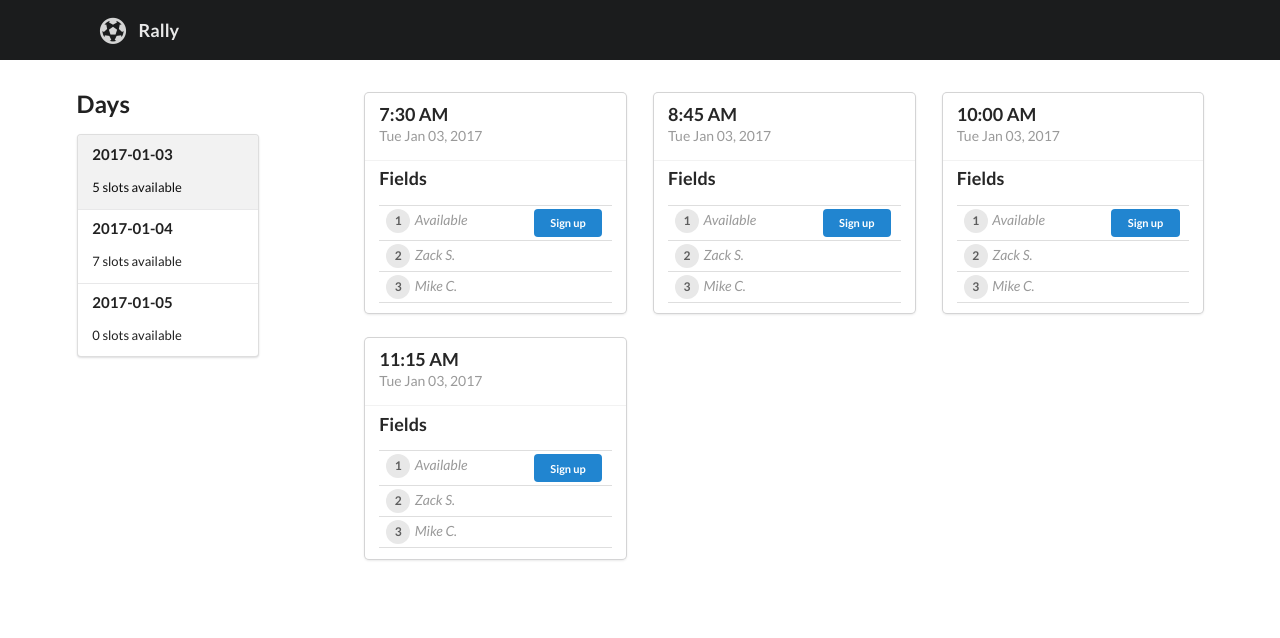
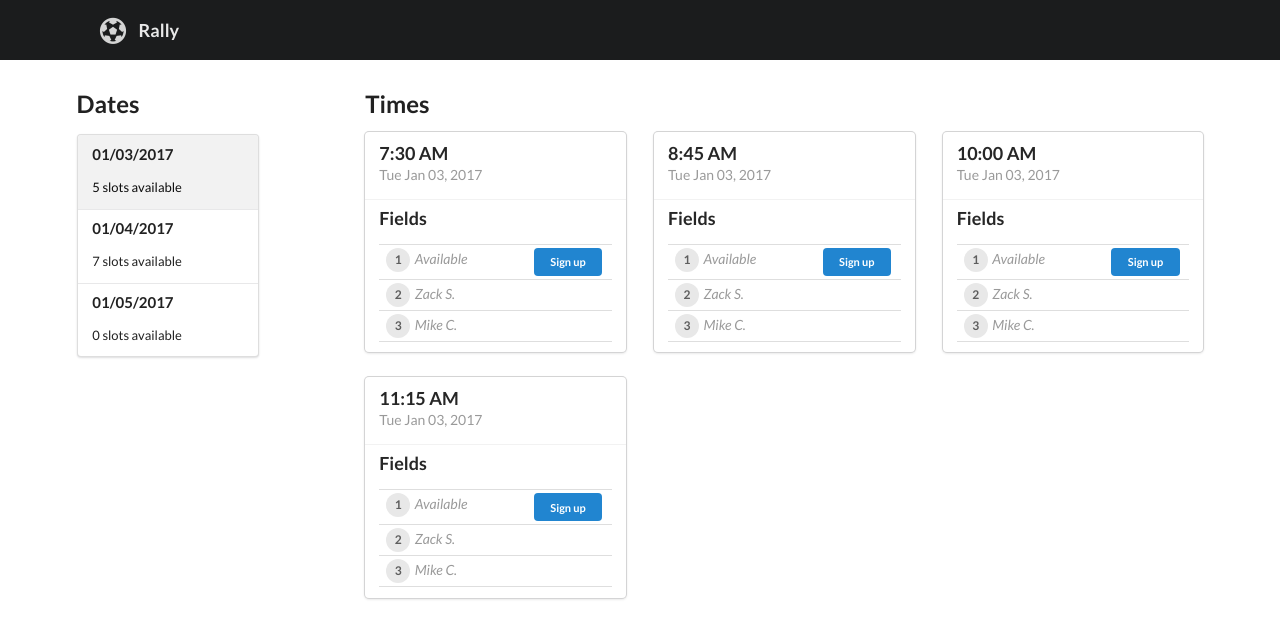
Before and after one commit to zpshank/node_rally_api, a website: page index.html in a window 1280 px wide. Drawn offline with nearby package versions, Linux system fonts and the light colour scheme.

Commit message:
Change Days to Dates. Added Times header. Modified dates format.

```diff
--- a/index.html
+++ b/index.html
@@ -14,23 +14,26 @@
         </div>
         <div class="ui grid stackable container" style="margin-top: 40px">
             <div class="four wide column">
-                <h2 class="ui header">Days</h2>
+                <h2 class="ui header">Dates</h2>
                 <div class="ui vertical small menu">
                     <a href="#" class="item active">
-                        <h4 class="ui header">2017-01-03</h4>
+                        <h4 class="ui header">01/03/2017</h4>
                         <p>5 slots available</p>
                     </a>
                     <a href="#" class="item">
-                        <h4 class="ui header">2017-01-04</h4>
+                        <h4 class="ui header">01/04/2017</h4>
                         <p>7 slots available</p>
                     </a>
                     <a href="#" class="item">
-                        <h4 class="ui header">2017-01-05</h4>
+                        <h4 class="ui header">01/05/2017</h4>
                         <p>0 slots available</p>
                     </a>
                 </div>
             </div>
             <div class="twelve wide column">
+                <div class="ui row" style="margin-bottom:0.83em">
+                    <h2 class="ui header">Times</h2>
+                </div>
                 <div class="ui three stackable cards">
                     <div class="card">
                         <div class="content">
```
